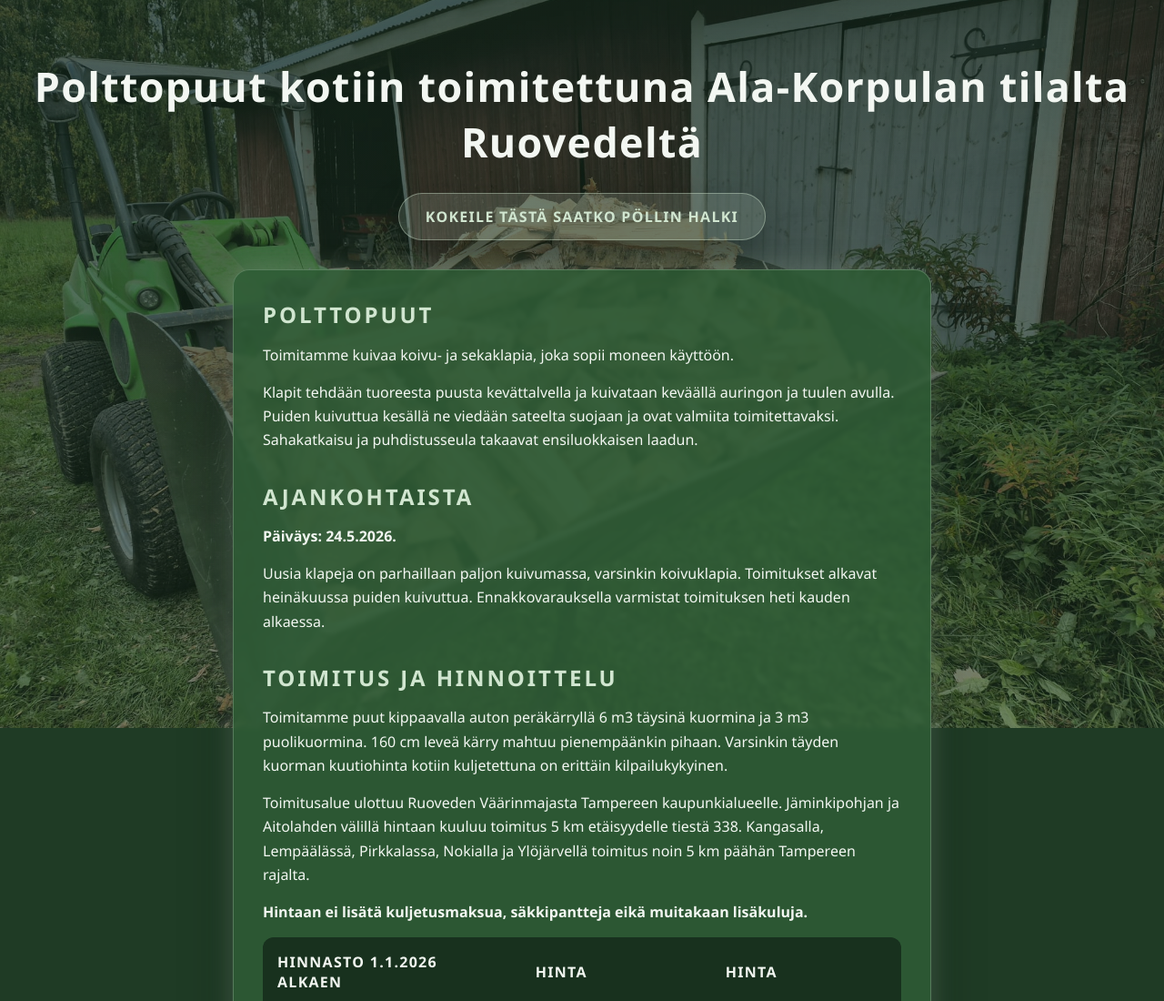
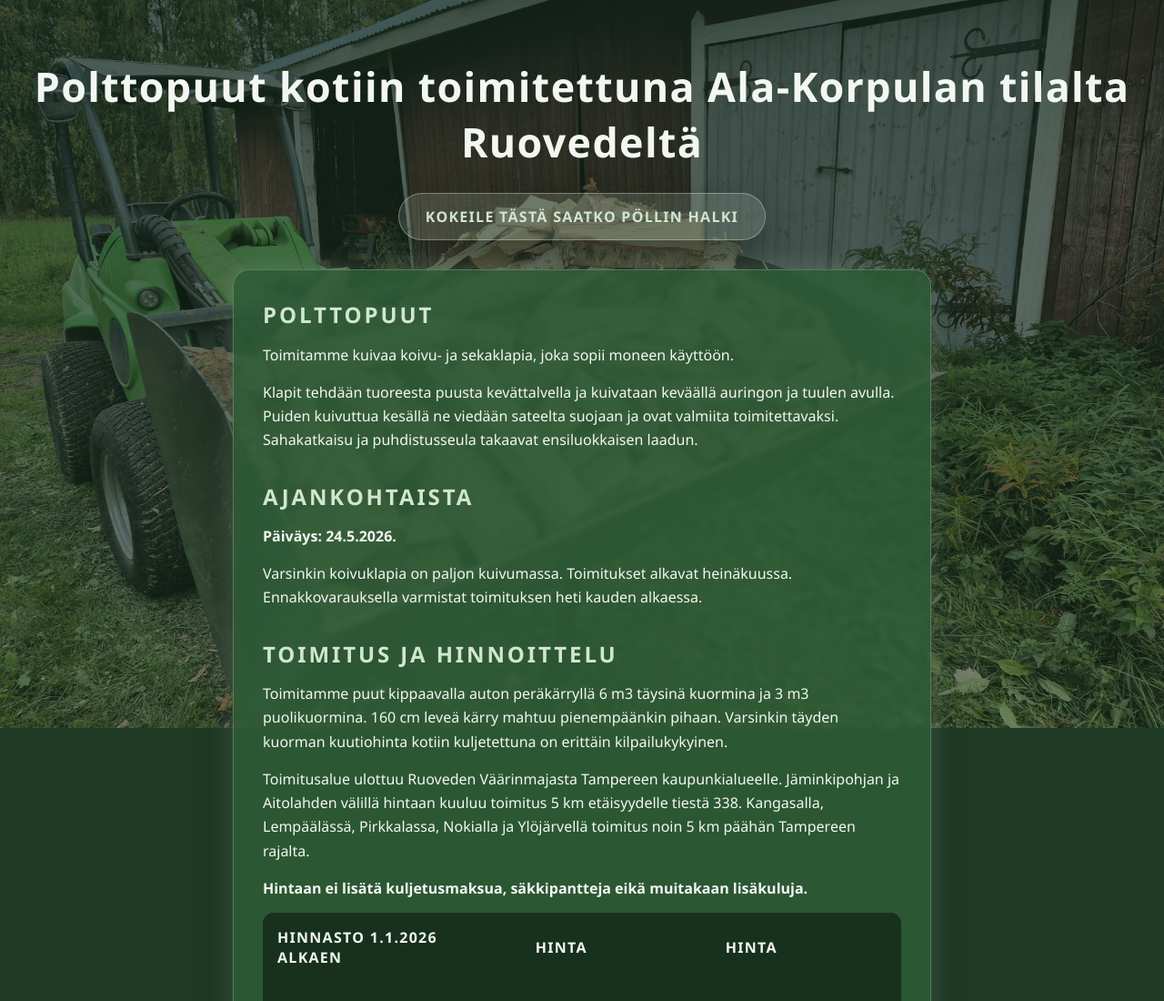
Before and after one commit to Point-SimoSiren/ala-korpula, a plain HTML site: page index.html in a window 1280 px wide. Shown: the top 1100 px of the page at 91% size. Drawn offline with Linux system fonts and the light colour scheme.

Commit message:
Tarkenna ajankohtaista-tekstia

```diff
--- a/index.html
+++ b/index.html
@@ -341,9 +341,9 @@
           <h2 class="section-title">Ajankohtaista</h2>
           <p><strong>Päiväys: 24.5.2026.</strong></p>
           <p>
-            Uusia klapeja on parhaillaan paljon kuivumassa, varsinkin koivuklapia.
-            Toimitukset alkavat heinäkuussa puiden kuivuttua. Ennakkovarauksella
-            varmistat toimituksen heti kauden alkaessa.
+            Varsinkin koivuklapia on paljon kuivumassa. Toimitukset alkavat
+            heinäkuussa. Ennakkovarauksella varmistat toimituksen heti kauden
+            alkaessa.
           </p>
         </section>
 
```
